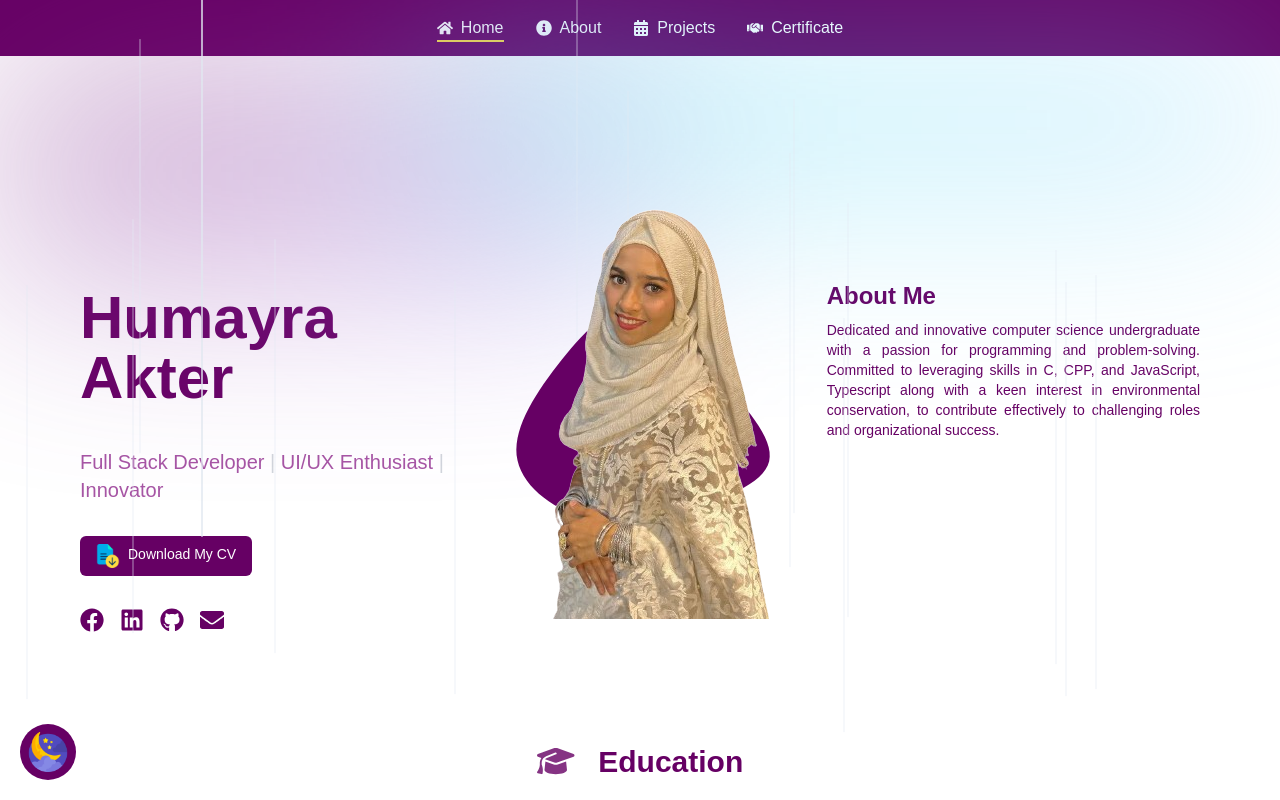
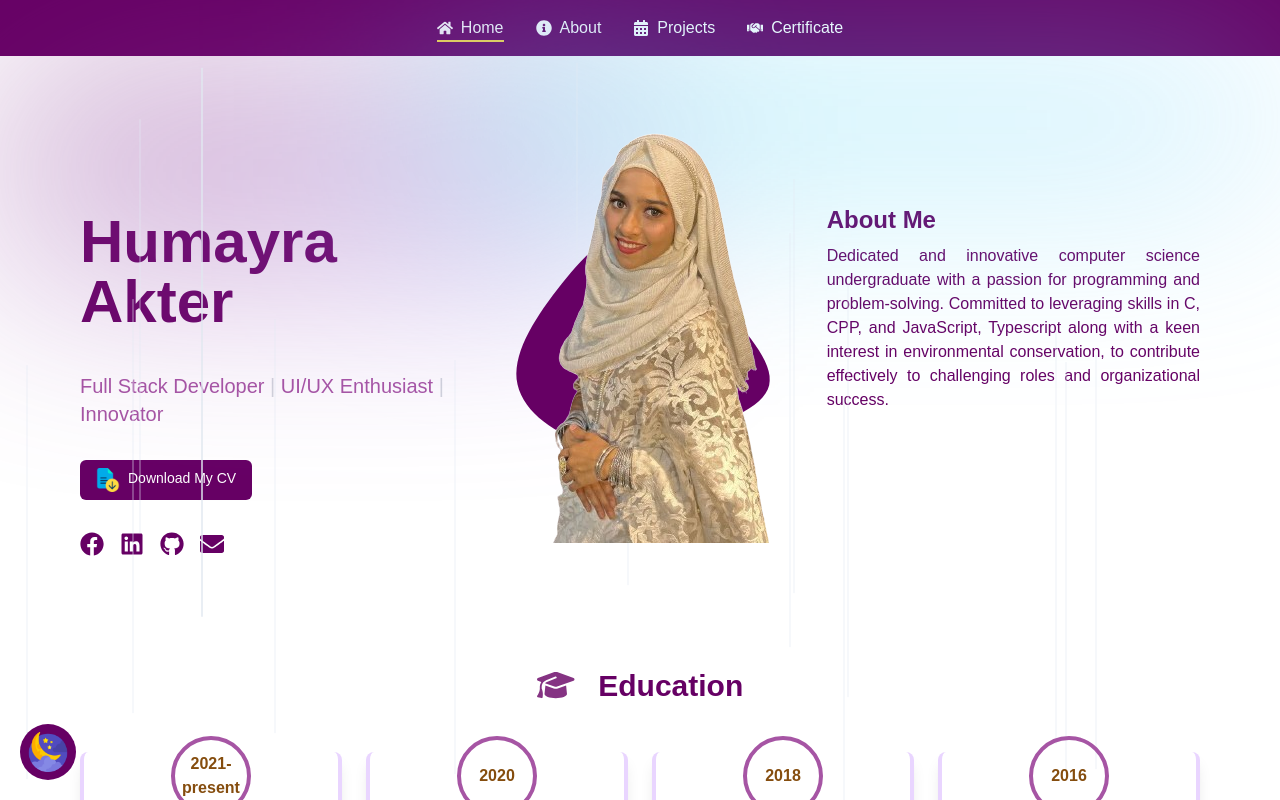
Before and after one commit to Humayra-Akter/Humayra, a React (Create React App) app: page / in a window 1280 px wide. Shown: the top 800 px of the page. Built offline with nearby package versions, Linux system fonts and the light colour scheme; a web font is replaced by a local one.

Commit message:
scroll effect solved

```diff
--- a/src/components/Home/Banner.js
+++ b/src/components/Home/Banner.js
@@ -13,13 +13,13 @@ const Banner = () => {
 
   return (
     <div
-      className="lg:pt-24 mx-20 lg:grid grid-cols-3"
+      className="lg:pt-5 mx-20 lg:grid grid-cols-3"
       style={{
         fontFamily: "'Poetsen One', sans-serif",
       }}
     >
       {/* Distorted Animated Lines */}
-      <div className="absolute inset-0 z-0 h-[380px] pointer-events-none">
+      <div className="absolute inset-0 mt-20 z-0 h-[380px] pointer-events-none">
         {[...Array(15)].map((_, index) => (
           <div
             key={index}
@@ -65,7 +65,7 @@ const Banner = () => {
       {/* <Slide cascade damping={0.5} direction="up"> */}
       <div className="mt-10 flex justify-center items-center">
         <svg
-          className="absolute lg:pt-10 lg:w-auto lg:h-96 h-80 text-primary"
+          className="absolute lg:pt-10 lg:w-auto lg:h-96 h-72 text-primary"
           viewBox="0 0 200 200"
           xmlns="http://www.w3.org/2000/svg"
         >
@@ -79,7 +79,7 @@ const Banner = () => {
           src={humayra}
           alt="Humayra"
           // data-aos="fade-down"
-          className="relative w-auto lg:pl-10"
+          className="relative w-auto h-auto lg:pl-10"
           style={{ zIndex: 10 }}
         />
       </div>
@@ -90,7 +90,7 @@ const Banner = () => {
           <h3 className="text-2xl text-center lg:text-left font-semibold text-primary dark:text-secondary">
             About Me
           </h3>
-          <p className="lg:text base text-sm text-primary dark:text-white mt-2">
+          <p className="lg:text-base text-sm text-primary dark:text-white mt-2">
             Dedicated and innovative computer science undergraduate with a
             passion for programming and problem-solving. Committed to leveraging
             skills in C, CPP, and JavaScript, Typescript along with a keen
--- a/src/components/Home/Education.js
+++ b/src/components/Home/Education.js
@@ -4,7 +4,6 @@ import { FontAwesomeIcon } from "@fortawesome/react-fontawesome";
 import { faGraduationCap } from "@fortawesome/free-solid-svg-icons";
 
 const Education = () => {
-  // Array of education objects
   const educationData = [
     {
       institution: "Military Institute of Science and Technology",
@@ -46,7 +45,7 @@ const Education = () => {
         <div className="grid sm:grid-cols-1 md:grid-cols-2 lg:grid-cols-4 gap-6">
           {educationData.map((education, index) => (
             <div>
-              <ul className="flex flex-col items-center shadow-lg border-x-4 hover:shadow-md hover:shadow-accent border-purple-200 border-y-0 dark:border-slate-700 p-4 rounded-lg transform transition-all duration-500 hover:scale-105">
+              <ul className="flex flex-col items-center shadow-lg border-x-4 hover:shadow-md hover:shadow-accent border-purple-200 border-y-0 dark:border-slate-700 p-4 rounded-lg transform transition-all duration-500 hover:scale-105 lg:h-44">
                 <li className="flex flex-col items-center justify-center text-primary dark:text-secondary">
                   <div
                     className="w-20 h-20 flex items-center justify-center rounded-full border-4 border-accent relative -mt-8"
--- a/src/components/Shared/Navbar.js
+++ b/src/components/Shared/Navbar.js
@@ -1,4 +1,3 @@
-
 import React, { useState, useEffect } from "react";
 import { Link, useLocation } from "react-router-dom";
 import {
@@ -100,7 +99,7 @@ const Navbar = () => {
           isMenuOpen ? "translate-x-0" : "translate-x-full"
         }`}
       >
-        <div className="fixed top-0 right-0 w-64 h-full bg-primary shadow-lg  max-w-xs  text-secondary text-center py-4 space-y-4 z-30">
+        <div className="fixed top-0 right-0 w-2/3 h-full bg-primary shadow-lg max-w-xs  text-secondary text-center py-4 space-y-4 z-30">
           {/* Menu Header */}
           <div className="flex items-center justify-between p-4">
             <button
@@ -119,9 +118,9 @@ const Navbar = () => {
                 key={option.path}
                 to={option.path}
                 onClick={() => setIsMenuOpen(false)}
-                className={`flex items-center text-lg px-4 py-3 rounded-md hover:bg-secondary transition-all ${
+                className={`flex items-center text-lg px-4 py-3 rounded-md hover:bg-accent transition-all ${
                   location.pathname === option.path
-                    ? "bg-secondary text-white"
+                    ? "bg-accent dark:bg-slate-700 text-white dark:text-secondary"
                     : "text-gray-300"
                 }`}
               >
```
